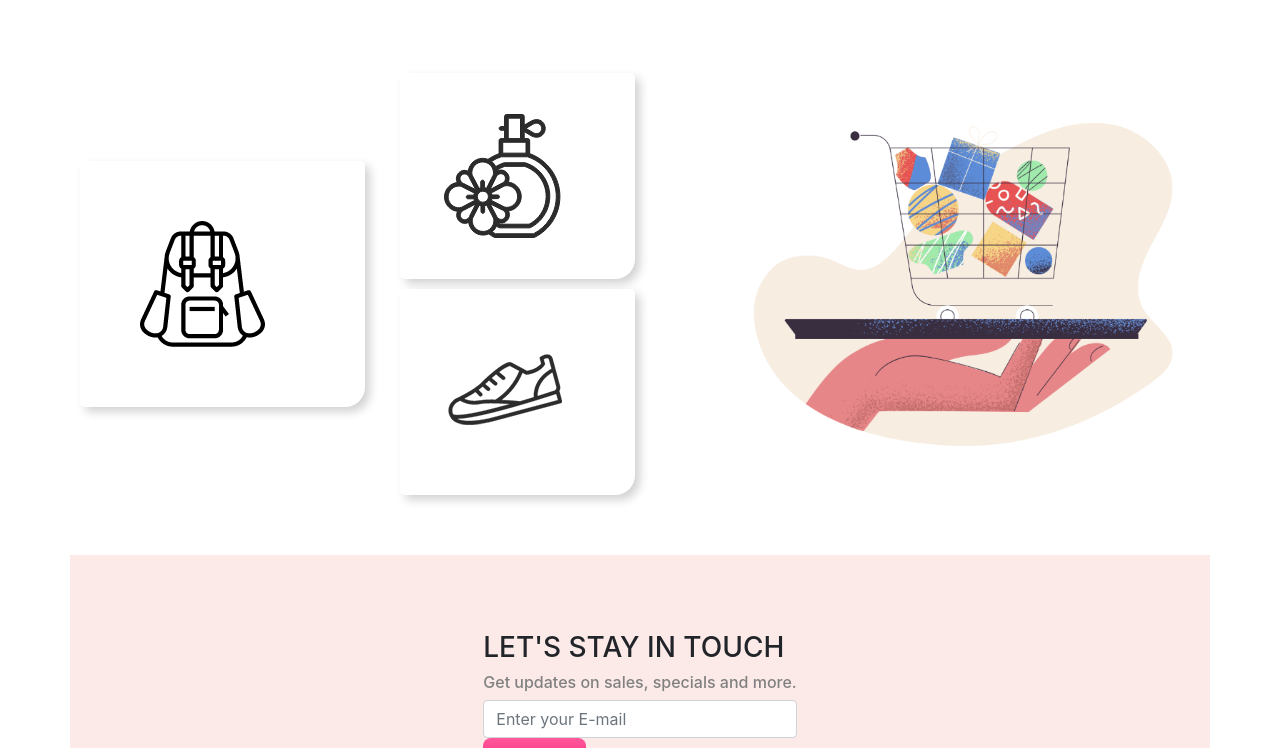
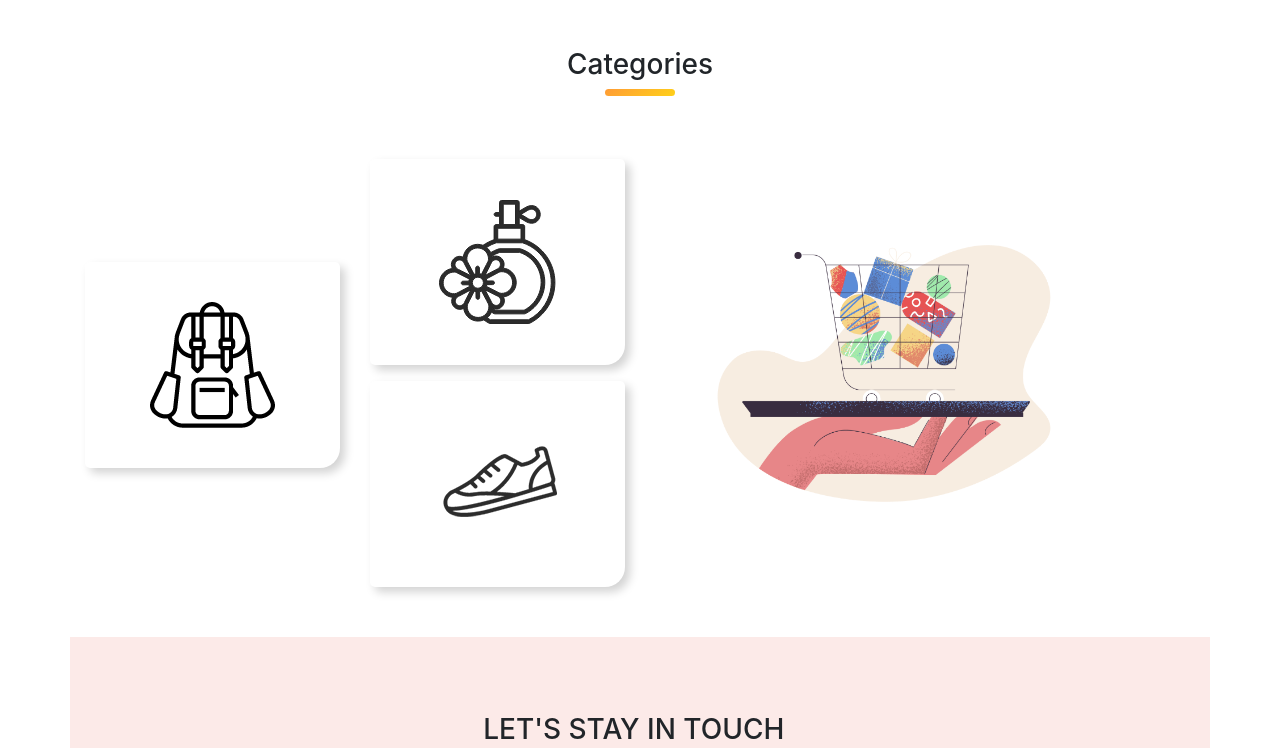
Before and after one commit to MAHBUB-HASAN-HIRA/hot-e-commerce, a plain HTML site: page index.html in a window 1280 px wide. Shown: the part 2052-2800 px from the top of the page. Drawn offline with nearby package versions, Linux system fonts and the light colour scheme.

Commit message:
make responsive

```diff
--- a/index.html
+++ b/index.html
@@ -101,7 +101,8 @@
         <h3 class="smart">Smartphone</h3>
         <a href="#see-all" id="see-all">See All</a>
       </div>
-        <div class="card-deck">
+      <div class="row">
+        <div class="col-lg-4 col-md-6 col-sm-12 mt-4 mb-4">
           <div class="card align-items-center">
             <img src="image/phone/phone-2.png" class="card-img-top" alt="...">
             <div class="card-body">
@@ -113,6 +114,9 @@
             </div>
             </div>
           </div>
+        </div>
+
+        <div class="col-lg-4 col-md-6 col-sm-12 mt-4 mb-4">
           <div class="card align-items-center">
             <img src="image/phone/phone-3.png" class="card-img-top" alt="...">
             <div class="card-body">
@@ -122,9 +126,11 @@
                 <h3>$749</h3><br>
                 <button class="buy-now-btn">BUY NOW>></button>
               </div>
-
             </div>
           </div>
+        </div>
+
+        <div class="col-lg-4 col-md-6 mt-4 mb-4 col-sm-12">
           <div class="card align-items-center">
             <img src="image/phone/phone-1.png" class="card-img-top" alt="...">
             <div class="card-body">
@@ -138,13 +144,16 @@
           </div>
         </div>
       </div>
+    </div>
    <!--laptop section-->
     <div class="container laptops">
       <div class="d-flex justify-content-between">
         <h3 class="smart">Laptops</h3>
         <a href="#see-all" id="see-all">See All</a>
       </div>
-      <div class="card-deck">
+      <div class="row">
+
+        <div class="col-lg-4 col-md-6 col-sm-12 mt-4 mb-4">
           <div class="card align-items-center">
             <img src="image/laptop/product-1.png" class="card-img-top" alt="product1">
             <div class="card-body">
@@ -156,6 +165,9 @@
               </div>
             </div>
           </div>
+        </div>
+
+        <div class="col-lg-4 col-md-6 col-sm-12 mt-4 mb-4">
           <div class="card align-items-center">
             <img src="image/laptop/product-2.png" class="card-img-top" alt="product2">
             <div class="card-body">
@@ -167,6 +179,9 @@
               </div>
             </div>
           </div>
+        </div>
+
+        <div class="col-lg-4 col-md-6 col-sm-12 mt-4 mb-4">
           <div class="card align-items-center">
             <img src="image/laptop/product-3.png" class="card-img-top" alt="product-3">
             <div class="card-body">
@@ -179,6 +194,8 @@
             </div>
           </div>
         </div>
+
+      </div>
     </div>
 
 <!--catagories-->
@@ -189,20 +206,23 @@
     </div>
   </div>
         <div class="row align-items-center">
-            <div class="col-md-3 d-flex align-items-center image3">
-                <img src="image/Categories/bag.png" alt="">
+            <div class="col-lg-3  col-md-6 col-sm-12 mb-3">
+              <div class='f_image'>
+                  <img class='ml-auto d-block mr-auto' src="image/Categories/bag.png" alt="">
               </div>
-            <div class="col-md-3">
-                <div class="row image1">
-                  <img src="image/Categories/perfume.png" alt="">
             </div>
-                 <div class="row image2">
-                  <img src="image/Categories/shoe.png" alt="">
+            <div class="col-lg-3 col-md-6 col-sm-12 ">
+               <div>
+                  <div class="f_image">
+                    <img class='ml-auto d-block mr-auto' src="image/Categories/perfume.png" alt="">
                   </div>
-
+                  <div class="f_image mt-3">
+                    <img class='ml-auto d-block mr-auto' src="image/Categories/shoe.png" alt="">
                   </div>
-          <div class="col-md-4">
-              <img class="pale" src="image/Categories/pale-order.png" alt="">
+               </div>
+            </div>
+            <div class="col-lg-5 col-md-12 col-sm-12 ">
+                <img class="img-fluid" src="image/Categories/pale-order.png" alt="">
             </div>
         </div>
   </div>
--- a/style.css
+++ b/style.css
@@ -25,9 +25,7 @@ p{
 .smart-phone-section {
     text-align: center;
 }
-.smartphone{
 
-}
 
 .card {
     border: none;
@@ -74,26 +72,14 @@ p{
 
 }
 
-.image1,
-.image2 {
+
+.f_image {
     padding: 40px;
     background-color: white;
-    margin: 10px;
     border-radius: 5px 5px 20px 5px;
     box-shadow: 5px 5px 10px lightgray;
 }
 
-.image3{
-    padding: 60px;
-    background-color: white;
-    margin: 10px;
-    border-radius: 5px 5px 20px 5px;
-    box-shadow: 5px 5px 10px lightgray;
-}
-
-.pale{
-    width:160%;
-}
 .orange-bg{
     background-color: #FCEAE8;
 }
@@ -116,5 +102,5 @@ p{
 }
 footer{
     text-align: center;
-
+    margin-bottom: 20px;
 }
```
Lines whose indentation alone changed are shown as unchanged.
